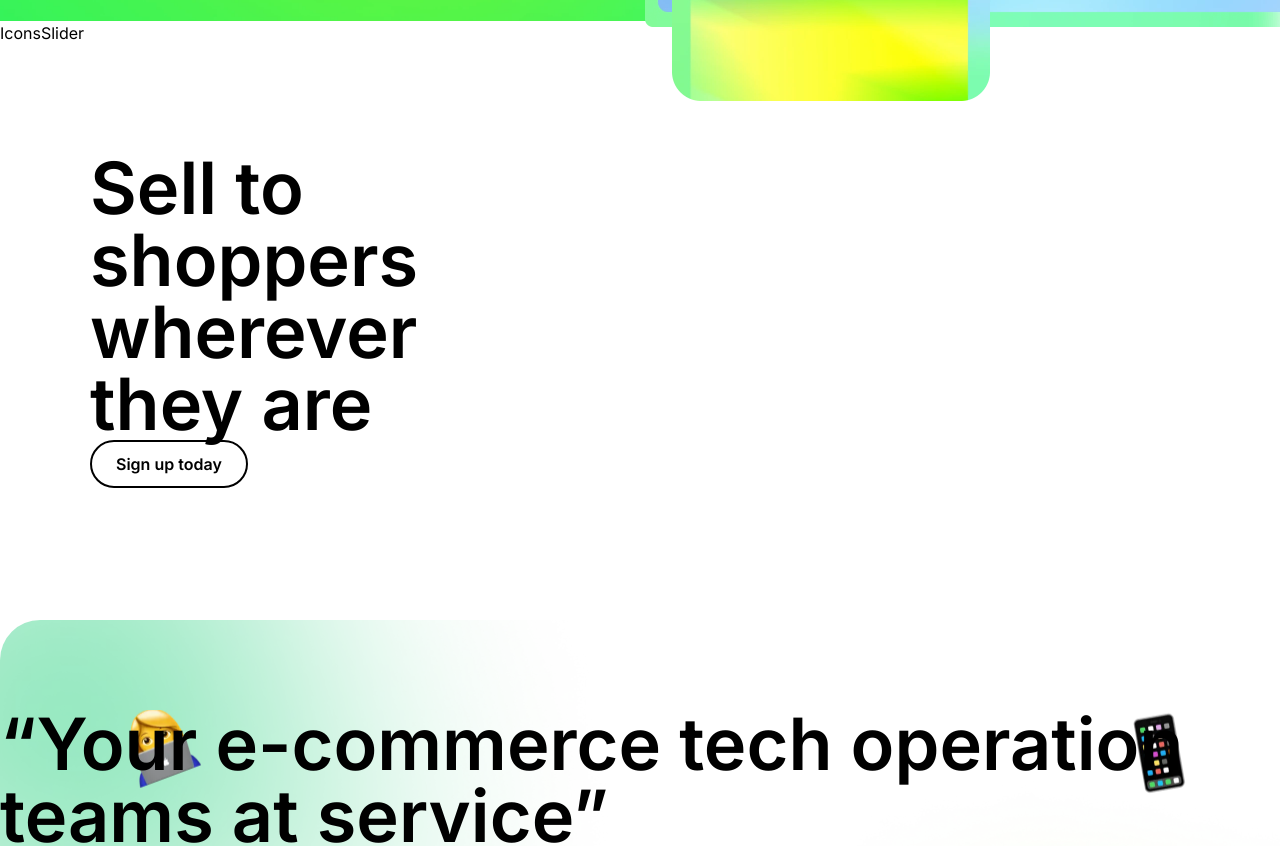
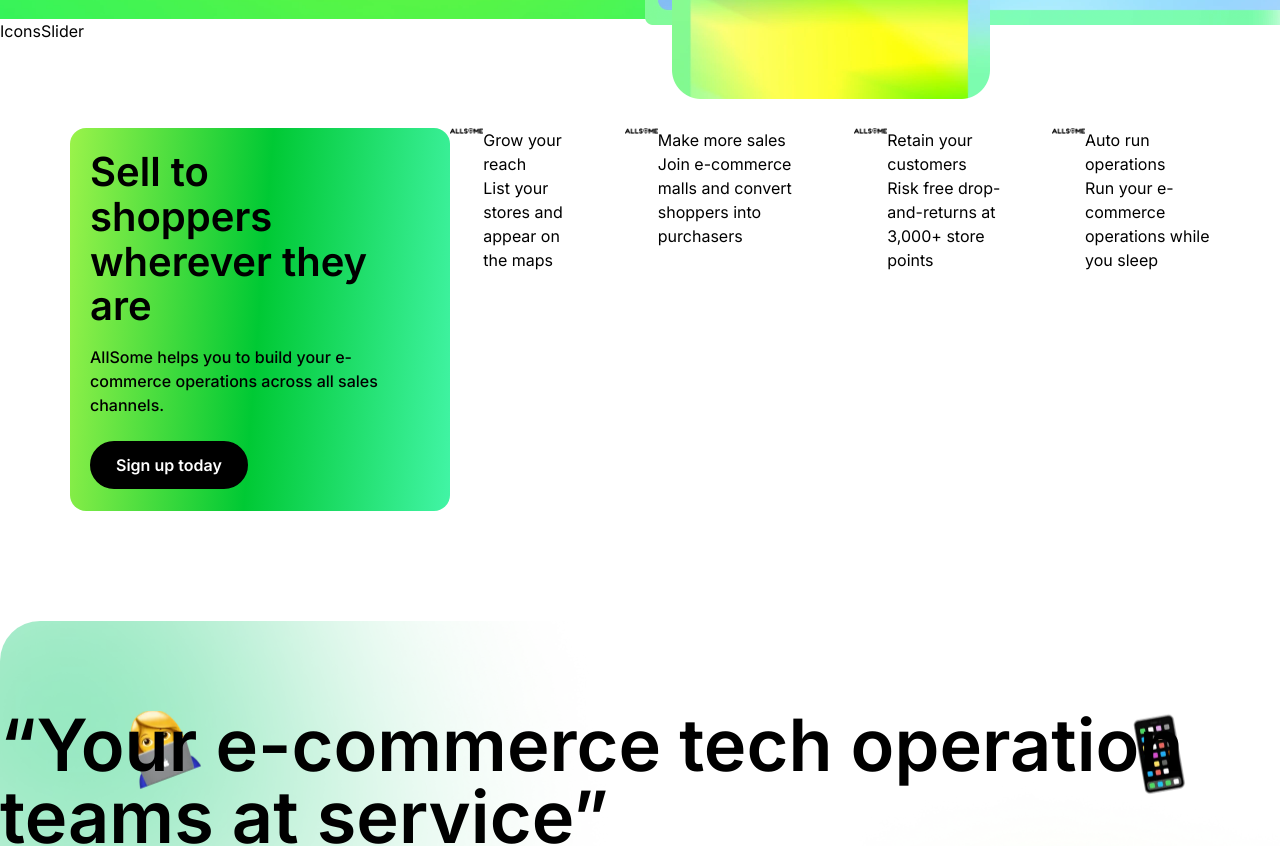
Before and after one commit to AnjaliChandaRC/allsome-next, a Next.js app: page / in a window 1280 px wide. Shown: the part 680-1526 px from the top of the page. Built offline with nearby package versions, Linux system fonts and the light colour scheme.

Commit message:
add section

```diff
--- a/src/app/components/SellToShoppers.jsx
+++ b/src/app/components/SellToShoppers.jsx
@@ -1,22 +1,64 @@
 import React from 'react'
+import Image from 'next/image'
 import CustomHeading from './common/CustomHeading'
 import CustomDescription from './common/CustomDescription'
 import CustomButton from './common/CustomButton'
 
 const SellToShoppers = () => {
+  const SHOPPERS_CARDS_LIST = [
+    {
+      cardImg: '/assets/images/webp/header-logo.webp',
+      alt: 'card-img-1',
+      title: 'Grow your reach',
+      description: 'List your stores and appear on the maps'
+    },
+    {
+      cardImg: '/assets/images/webp/header-logo.webp',
+      alt: 'card-img-2',
+      title: 'Make more sales',
+      description: 'Join e-commerce malls and convert shoppers into purchasers'
+    },
+    {
+      cardImg: '/assets/images/webp/header-logo.webp',
+      alt: 'card-img-3',
+      title: 'Retain your customers',
+      description: 'Risk free drop-and-returns at 3,000+ store points '
+    },
+    {
+      cardImg: '/assets/images/webp/header-logo.webp',
+      alt: 'card-img-4',
+      title: 'Auto run operations',
+      description: 'Run your e-commerce operations while you sleep'
+    },
+  ]
   return (
     <div className='bg-cover w-full flex flex-col items-center justify-center relative xl:pb-[110px] xl:pt-[85px] lg:pb-[70px] lg:pt-[50px] max-lg:py-12'>
       <div className="container mx-auto">
         <div className="flex flex-wrap">
           <div className="lg:w-4/12 w-full">
-            <div className="lg:py-[22px] md:py-4 py-3 lg:px-5 md:px-4 px-3">
-              <CustomHeading style='xl:!text-[40px] lg:text-3xl md:!text-2xl !text-xl font-semibold lg:mb-4 md:mb-3 mb-2' title='Sell to shoppers wherever they are' />
-              <CustomDescription style='lg:mb-6 md:mb-5 mb-4' title='AllSome helps you to build your e-commerce operations across all sales channels.' />
-              <CustomButton title='Sign up today' />
+            <div className="lg:py-[22px] md:py-4 py-3 lg:px-5 md:px-4 px-3 green-gradient rounded-2xl lg:min-h-[365px]">
+              <CustomHeading styleclass='xl:!text-[40px] lg:!leading-[112%] max-w-[307px] lg:text-3xl md:!text-2xl !text-xl !font-semibold lg:mb-4 md:mb-3 mb-2' title='Sell to shoppers wherever they are' />
+              <CustomDescription styleclass='lg:mb-6 md:mb-5 mb-4' description='AllSome helps you to build your e-commerce operations across all sales channels.' />
+              <CustomButton styleclass='hover:!bg-transparent !bg-black hover:!text-black !text-white' title='Sign up today' />
             </div>
           </div>
-          <div className="w-8/12">
+          <div className="lg:w-8/12 w-full">
+            <div className="flex gap-10">
+              {
+                SHOPPERS_CARDS_LIST.map((item, index) => (
+                  <div className="max-w-[303px] flex" key={index}>
+                    <div>
+                      <Image src={item.cardImg} width={100} height={100} alt={item.title} />
+                    </div>
+                    <div>
+                      <h4>{item.title}</h4>
+                      <p>{item.description}</p>
+                    </div>
 
+                  </div>
+                ))
+              }
+            </div>
           </div>
         </div>
       </div>
--- a/src/app/components/common/Header.jsx
+++ b/src/app/components/common/Header.jsx
@@ -46,15 +46,15 @@ const Header = () => {
   return (
     <div className="flex justify-between flex-col w-full">
       <div className="w-full bg-black">
-        <div className={`max-w-[1320px] flex justify-between max-md:flex-col w-full mx-auto lg:py-[13px] py-2 items-center max-xl:px-6`}>
-          <CustomDescription style="lg:!text-xs !text-[10px] lg:!leading-custom-2xl !text-white" description='AllSome is your e-commerce operation team to auto-send your sold orders.' />
+        <div className={`max-w-[1140px] flex justify-between max-md:flex-col w-full mx-auto lg:py-[13px] py-2 items-center max-xl:px-6`}>
+          <CustomDescription styleclass="lg:!text-xs !text-[10px] lg:!leading-custom-2xl !text-white" description='AllSome is your e-commerce operation team to auto-send your sold orders.' />
           <select className="bg-transparent outline-none text-white flex justify-center items-center appearance" name="Eng" id="">
             <option className="text-black" value="">Eng</option>
             <option className="text-black" value="">Hindi</option>
           </select>
         </div>
       </div>
-      <div className="max-w-[1320px] flex justify-between w-full mx-auto lg:py-[13px] py-2 items-center max-xl:px-6">
+      <div className="max-w-[1140px] flex justify-between w-full mx-auto lg:py-[13px] py-2 items-center max-xl:px-6">
         <button onClick={handleOpen} className={`hidden size-7 justify-center max-lg:absolute max-lg:right-5 relative z-[70] max-lg:flex flex-col overflow-hidden`}>
           <span className={`w-6 transition-all duration-300 min-h-[2px] max-h-[2px] mb-1 bg-black relative after:w-full after:h-full  after:absolute after:top-0 after:left-0 ${open ? "rotate-45 after:rotate-90 after:bg-white !bg-white" : ""}`}></span>
           <span className={`w-6 transition-all duration-300 min-h-[2px] max-h-[2px] mb-1 bg-black ${open ? "hidden" : ""}`}></span>
--- a/src/app/globals.css
+++ b/src/app/globals.css
@@ -6,26 +6,32 @@
 
 
 body {
-    font-family: 'Inter', serif;
+  font-family: 'Inter', serif;
 }
 
-.e-commerce-btn{
-    background: transparent;
-    transition: all ease-in-out 0.3s;
+.e-commerce-btn {
+  background: transparent;
+  transition: all ease-in-out 0.3s;
 }
 
-.e-commerce-btn:hover{
-    background: linear-gradient(94.55deg, #C7FF51 -14.37%, #00C934 49.67%, #51FFC0 111.65%);
-    border: transparent;
+.e-commerce-btn:hover {
+  background: linear-gradient(94.55deg, #C7FF51 -14.37%, #00C934 49.67%, #51FFC0 111.65%);
+  border: transparent;
+}
+
+.green-gradient {
+  background: linear-gradient(94.55deg, #C7FF51 -14.37%, #00C934 49.67%, #51FFC0 111.65%);
 }
 
 @keyframes floatStar {
   0% {
     transform: translateY(0px);
   }
+
   50% {
     transform: translateY(-20px);
   }
+
   100% {
     transform: translateY(0px);
   }
```
